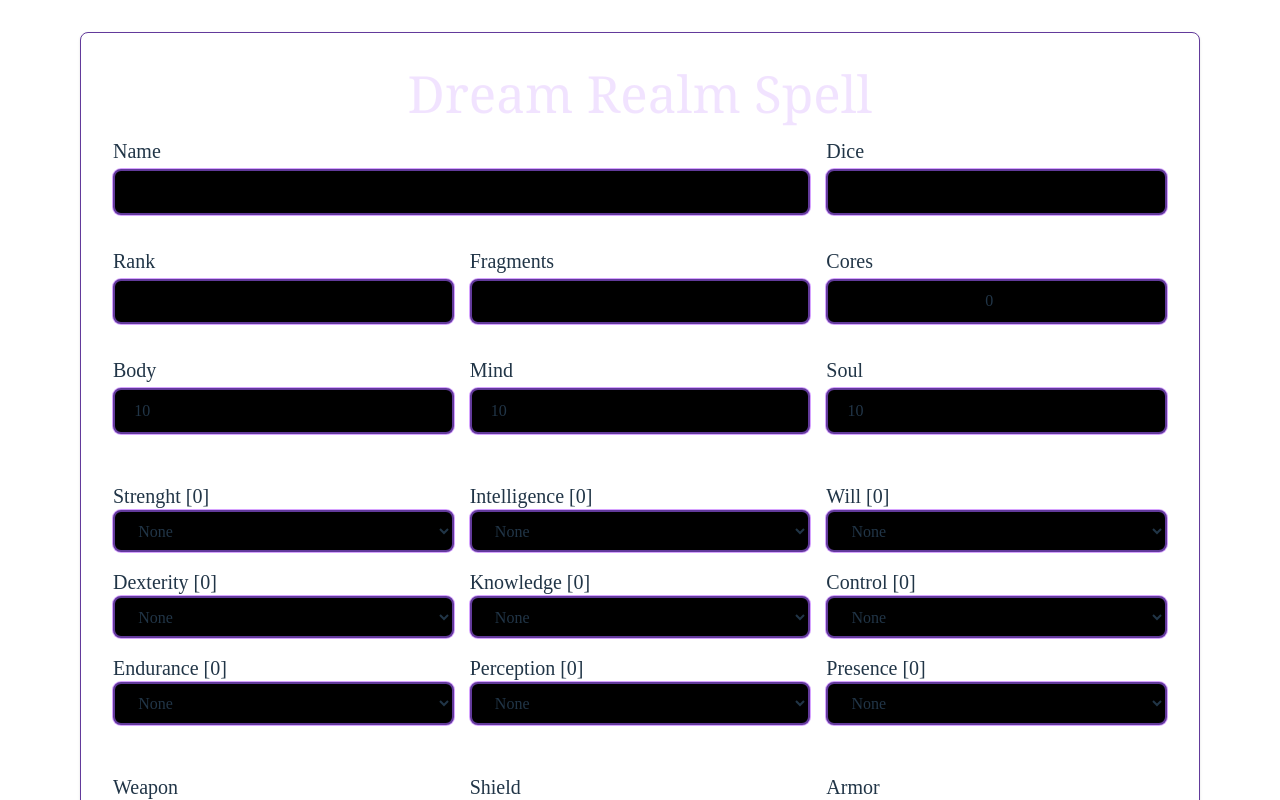
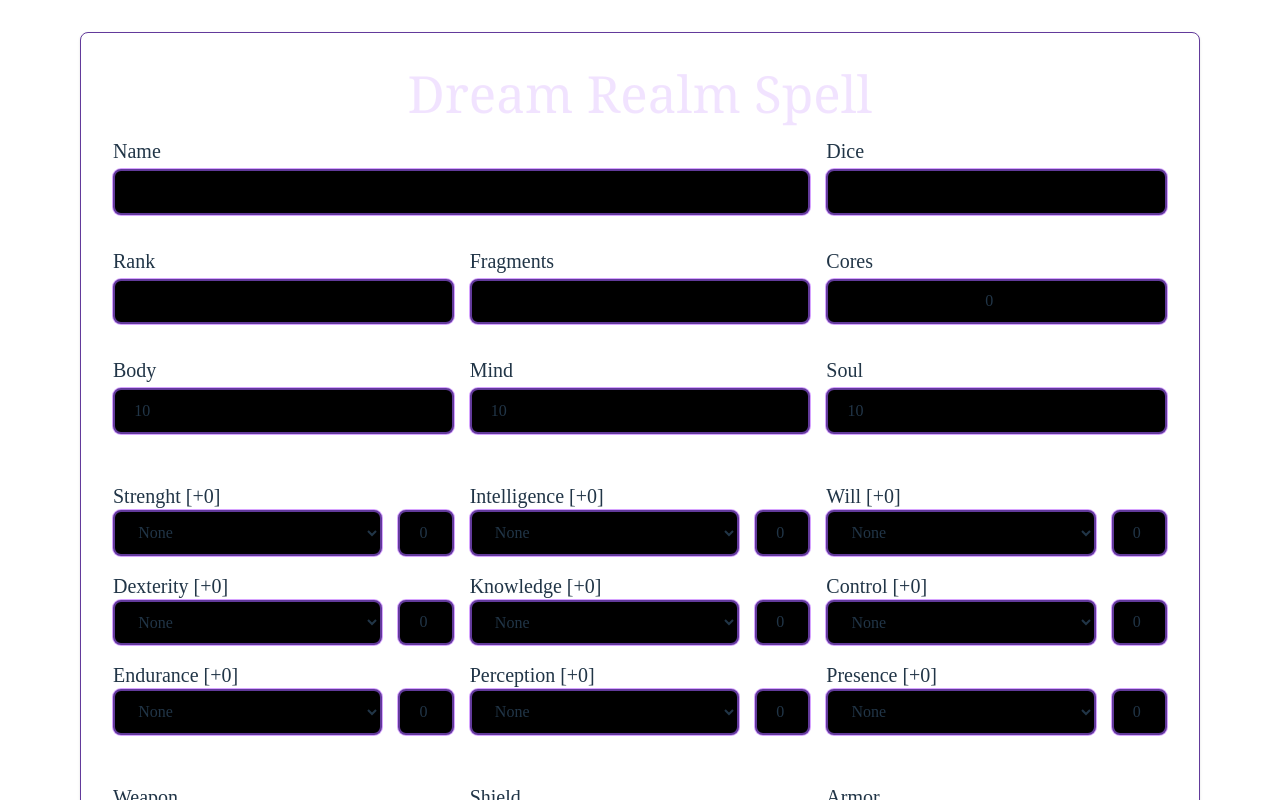
Before and after one commit to Batatoni/Worst-Speel, a React (Vite) app: page / in a window 1280 px wide. Shown: the top 800 px of the page. Built offline with nearby package versions, Linux system fonts and the light colour scheme.

Commit message:
Bonus input to peric

```diff
--- a/src/App.css
+++ b/src/App.css
@@ -40,3 +40,14 @@
 .read-the-docs {
   color: #1f0da3;
 }
+.no-arrows {
+  -moz-appearance: textfield; /* Para Firefox */
+  -webkit-appearance: none; /* Para Chrome, Safari e Edge */
+  appearance: none; /* Para navegadores que suportam a propriedade padrão */
+}
+
+.no-arrows::-webkit-inner-spin-button,
+.no-arrows::-webkit-outer-spin-button {
+  -webkit-appearance: none;
+  margin: 0; /* Remove margens padrão */
+}
--- a/src/App.tsx
+++ b/src/App.tsx
@@ -17,14 +17,23 @@ function App() {
     Mind: 10,
     Soul: 10,
     Strenght: "None",
+    Strenghtbonus: 0,
     Agility: "None",
+    Agilitybonus: 0,
     Endurance: "None",
+    Endurancebonus: 0,
     Intelligence: "None",
+    Intelligencebonus: 0,
     Knowledge: "None",
+    Knowledgebonus: 0,
     Perception: "None",
+    Perceptionbonus: 0,
     Will: "None",
+    Willbonus: 0,
     Control: "None",
+    Controlbonus: 0,
     Presence: "None",
+    Presencebonus: 0,
     Cores: 0,
     Shield: 0,
     ShieldUp: false,
@@ -103,6 +112,7 @@ function App() {
                 label="Strenght"
                 bonus={atr.Body}
                 globalBonus={atr.Cores}
+                pericBonus={atr.Strenghtbonus}
               />
               <SkillSelect
                 AttValue={AttValue}
@@ -111,6 +121,7 @@ function App() {
                 label="Dexterity"
                 bonus={atr.Body}
                 globalBonus={atr.Cores}
+                pericBonus={atr.Agilitybonus}
               />
               <SkillSelect
                 AttValue={AttValue}
@@ -119,6 +130,7 @@ function App() {
                 label="Endurance"
                 bonus={atr.Body}
                 globalBonus={atr.Cores}
+                pericBonus={atr.Endurancebonus}
               />
             </div>
             <div>
@@ -129,6 +141,7 @@ function App() {
                 label="Intelligence"
                 bonus={atr.Mind}
                 globalBonus={atr.Cores}
+                pericBonus={atr.Intelligencebonus}
               />
               <SkillSelect
                 AttValue={AttValue}
@@ -137,6 +150,7 @@ function App() {
                 label="Knowledge"
                 bonus={atr.Mind}
                 globalBonus={atr.Cores}
+                pericBonus={atr.Knowledgebonus}
               />
               <SkillSelect
                 AttValue={AttValue}
@@ -145,6 +159,7 @@ function App() {
                 label="Perception"
                 bonus={atr.Mind}
                 globalBonus={atr.Cores}
+                pericBonus={atr.Perceptionbonus}
               />
             </div>
             <div>
@@ -155,6 +170,7 @@ function App() {
                 label="Will"
                 bonus={atr.Soul}
                 globalBonus={atr.Cores}
+                pericBonus={atr.Willbonus}
               />
               <SkillSelect
                 AttValue={AttValue}
@@ -163,6 +179,7 @@ function App() {
                 label="Control"
                 bonus={atr.Soul}
                 globalBonus={atr.Cores}
+                pericBonus={atr.Controlbonus}
               />
               <SkillSelect
                 AttValue={AttValue}
@@ -171,6 +188,7 @@ function App() {
                 label="Presence"
                 bonus={atr.Soul}
                 globalBonus={atr.Cores}
+                pericBonus={atr.Presencebonus}
               />
             </div>
           </div>
--- a/src/components/SpecialComponents.tsx
+++ b/src/components/SpecialComponents.tsx
@@ -17,6 +17,7 @@ interface SelectProps {
   target: string;
   globalBonus: number;
   AttValue: (name: string, value: number | string) => void;
+  pericBonus: number;
 }
 
 export function InputMainAtributte({ id, value, AttValue }: InputProps) {
@@ -36,27 +37,36 @@ export function SkillSelect({
   label,
   target,
   globalBonus,
+  pericBonus,
   AttValue,
 }: SelectProps) {
   const Mult = MultExtract(target as ProfLevel);
   const atributevalue = Math.floor((bonus - 10) / 2);
-  const FinalAtribute = (atributevalue + globalBonus) * Mult;
+  const FinalAtribute = Math.round((Number(globalBonus) + atributevalue) * Mult) + Number(pericBonus);
   return (
     <div>
       <Label
         value={
-          atributevalue > 0
+          FinalAtribute >= 0
             ? `${label} [+${FinalAtribute}]`
             : `${label} [${FinalAtribute}]`
         }
       />
-      <Select
-        name={name}
-        value={target as ProfLevel}
-        onselectchange={(e) =>
-          AttValue(label, String(e.target.value) as ProfLevel)
-        }
-      />
+      <div className="grid grid-cols-5 gap-4">
+        <Select
+          name={name}
+          value={target as ProfLevel}
+          className="col-span-4"
+          onselectchange={(e) => AttValue(label, String(e.target.value) as ProfLevel)}
+        />
+        <Input
+          type="number"
+          name={label}
+          className="col-span-1 no-arrows"
+          value={pericBonus}
+          onchange={(e) => AttValue(`${label}bonus`, e.target.value)}
+        />
+      </div>
     </div>
   );
 }
@@ -81,11 +91,11 @@ function MultExtract(target: ProfLevel): number {
     case "None":
       return 1;
     case "Trained":
+      return 1.5;
+    case "Mastered":
       return 2;
-    case "Mastered":
+    case "Supreme":
       return 3;
-    case "Supreme":
-      return 4;
     default:
       return 1;
   }
@@ -100,7 +110,7 @@ export function DmgRedCalculation(
 ): number {
   const totalarmor = Armor + (Shield ? Shield : 0);
   let DmgTaken;
-  if (Dmg / 2 <= totalarmor) {
+  if (Dmg / 2 <= totalarmor && Dmg != 0) {
     DmgTaken = Dmg * (Dmg / (totalarmor * 3));
     DmgTaken = Math.round(DmgTaken);
     AttValue("CalcDmgTaken", DmgTaken);
@@ -108,7 +118,7 @@ export function DmgRedCalculation(
   } else {
     DmgTaken = Dmg - totalarmor;
     AttValue("CalcDmgTaken", DmgTaken);
-    return Hp - DmgTaken;
+    return Hp - (DmgTaken>0? DmgTaken : 0);
   }
 }
 
@@ -131,10 +141,13 @@ export function DmgTakenAlert({
         visible ? "" : "hidden"
       }`}
     >
-      <p className="text-lp">You Received <strong className="text-purple-600">{DmgTaken}</strong> points of damage</p>
+      <p className="text-lp">
+        You Received <strong className="text-purple-600">{DmgTaken}</strong>{" "}
+        points of damage
+      </p>
       <button
         onClick={handleClose}
-        className="text-gray-500 hover:text-gray-700 ml-4"
+        className="text-purple-500 hover:text-purple-700 ml-4"
       >
         &times;
       </button>
```
